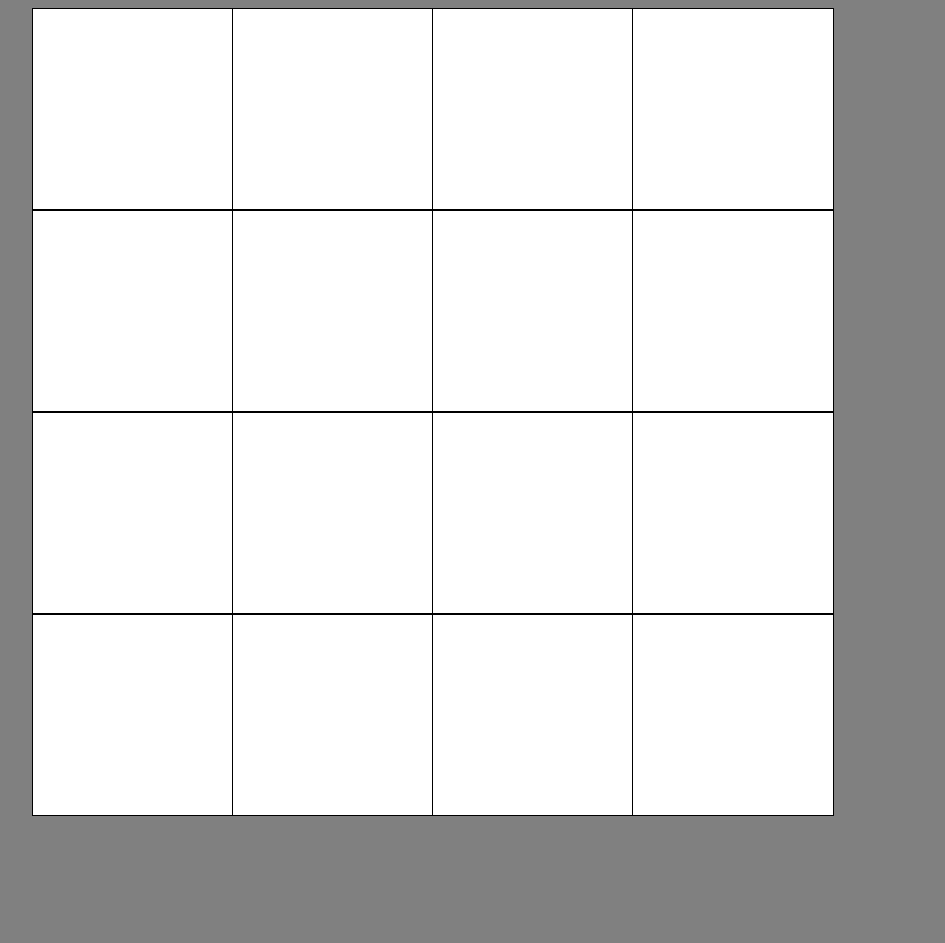
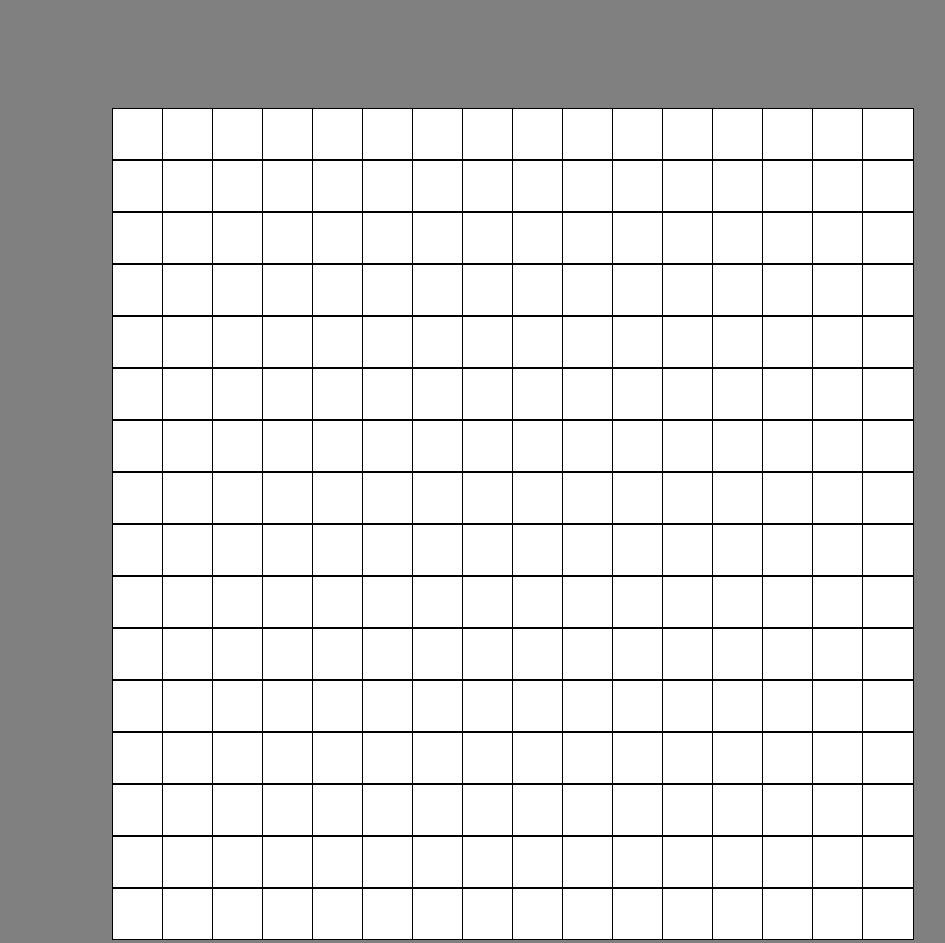
Before and after one commit to StanimirKosev/odin-etch-a-sketch, a plain HTML site: page index.html in a window 1280 px wide. Shown: the whole page, without its empty margins (128-1073 px from the left). Before the commit the page ends 824 px from the top, so only its background shows below. Drawn offline with Linux system fonts and the light colour scheme.

Commit message:
16x16 Grid done

```diff
--- a/index.html
+++ b/index.html
@@ -6,6 +6,6 @@
     <body>
         <link rel="stylesheet" href="style.css">
         <script src="script.js" defer></script>
-        <div class="container"></div>
+        <div id="container"></div>
     </body>
 </html>
--- a/script.js
+++ b/script.js
@@ -1,67 +1,12 @@
-    /** First Grid 16x16 - 1 Parent , 16 Child's */
 
-    const container=document.querySelector('.container');
+const container=document.getElementById('container');
 
-        const div1_1_16 = document.createElement('div');
-        div1_1_16.classList.add('div1');
-        container.appendChild(div1_1_16);
+function defaultGrid(rows,cols){
+    for (let i = 0 ; i < ( rows * cols); i++){
+        const div = document.createElement('div');
+        container.appendChild(div).className = 'div1';
 
-        const div1_2_16 = document.createElement('div');
-        div1_2_16.classList.add('div1');
-        container.appendChild(div1_2_16);
+    }
+}
 
-        const div1_3_16 = document.createElement('div');
-        div1_3_16.classList.add('div1');
-        container.appendChild(div1_3_16);
-
-        const div1_4_16 = document.createElement('div');
-        div1_4_16.classList.add('div1');
-        container.appendChild(div1_4_16);
-
-        const div1_5_16 = document.createElement('div');
-        div1_5_16.classList.add('div1');
-        container.appendChild(div1_5_16);
-
-        const div1_6_16 = document.createElement('div');
-        div1_6_16.classList.add('div1');
-        container.appendChild(div1_6_16);
-
-        const div1_7_16 = document.createElement('div');
-        div1_7_16.classList.add('div1');
-        container.appendChild(div1_7_16);
-
-        const div1_8_16 = document.createElement('div');
-        div1_8_16.classList.add('div1');
-        container.appendChild(div1_8_16);
-
-        const div1_9_16 = document.createElement('div');
-        div1_9_16.classList.add('div1');
-        container.appendChild(div1_9_16);
-
-        const div1_10_16 = document.createElement('div');
-        div1_10_16.classList.add('div1');
-        container.appendChild(div1_10_16);
-
-        const div1_11_16 = document.createElement('div');
-        div1_11_16.classList.add('div1');
-        container.appendChild(div1_11_16);
-
-        const div1_12_16 = document.createElement('div');
-        div1_12_16.classList.add('div1');
-        container.appendChild(div1_12_16);
-
-        const div1_13_16 = document.createElement('div');
-        div1_13_16.classList.add('div1');
-        container.appendChild(div1_13_16);
-
-        const div1_14_16 = document.createElement('div');
-        div1_14_16.classList.add('div1');
-        container.appendChild(div1_14_16);
-
-        const div1_15_16 = document.createElement('div');
-        div1_15_16.classList.add('div1');
-        container.appendChild(div1_15_16);
-
-        const div1_16_16 = document.createElement('div');
-        div1_16_16.classList.add('div1');
-        container.appendChild(div1_16_16);
+defaultGrid(16,16);
--- a/style.css
+++ b/style.css
@@ -5,14 +5,16 @@ body{
     background-color: grey;
 }
 
-.container{
+#container{
     display: grid;
-    grid-template-columns: repeat(4,200px);
-    width: 960px;
+    grid-template-columns: repeat(16,50px);
+    max-width: 960px;
+    padding:100px;
 }
+
 .div1{
-    width:200px;
-    height:200px;
+    width: 50px;
+    height: 50px;
     border:1px solid black;
     background: transparent;
     background-color: white;
```
